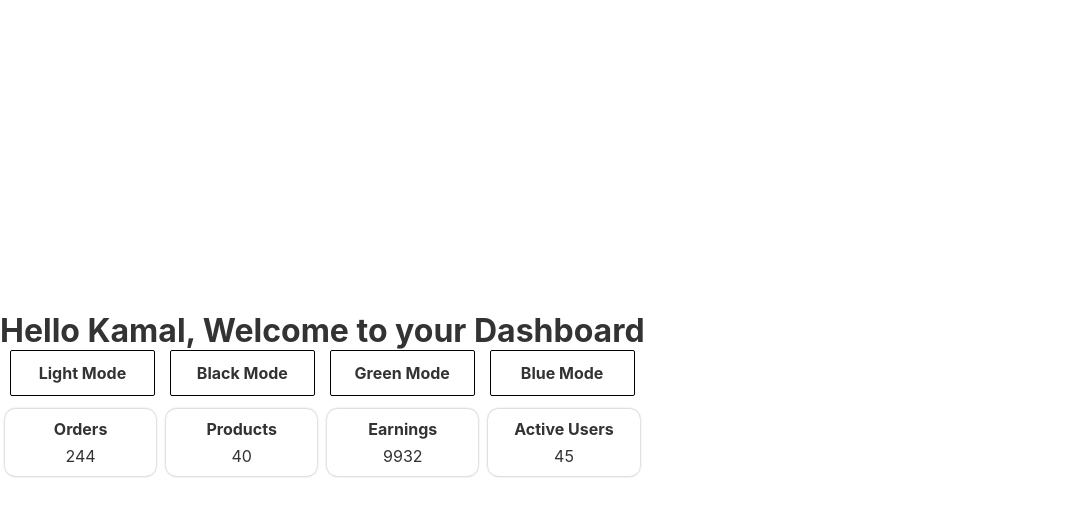
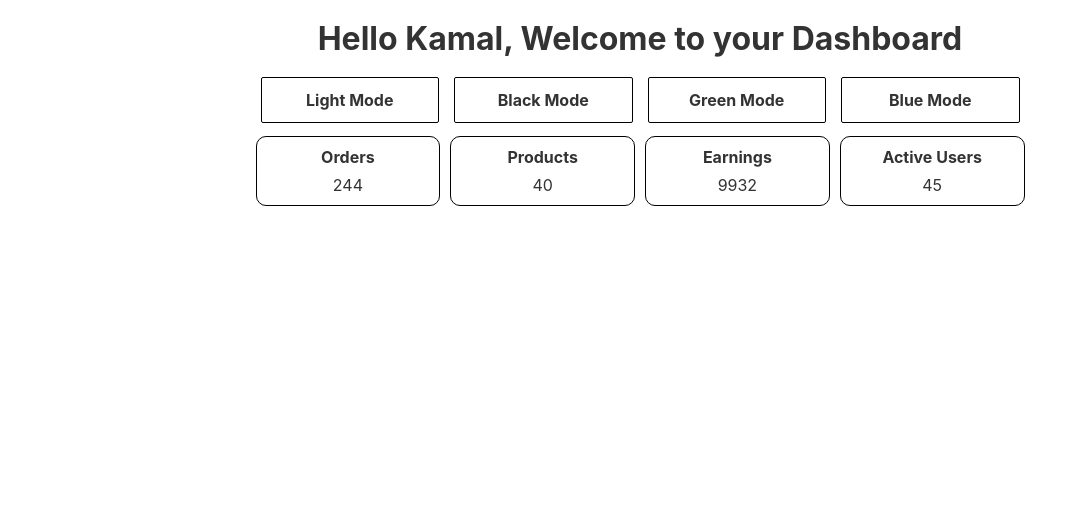
Before and after one commit to medredakamal/kam-svelte-changetheme, a Svelte app: page / in a window 1280 px wide. Shown: the top 516 px of the page, without its empty margins (0-1086 px from the left). Built offline with nearby package versions, Linux system fonts and the light colour scheme.

Commit message:
Light theme , black theme, green theme, blue theme

```diff
--- a/src/App.svelte
+++ b/src/App.svelte
@@ -15,6 +15,7 @@
 <svelte:body style="padding:0;margin:0;" />
 
 <main class={"theme-" + activetheme}>
+  <div class="app-content">
     <h1>Hello {user}, {welcome}</h1>
     <div class="buttons">
       <button on:click={() => handleTheme("light")}>Light Mode</button>
@@ -43,21 +44,35 @@
         </div>
       </div>
     </section>
+  </div>
 </main>
 
 <svelte:head>
   <style>
-    * {
+    *,
+    html {
       margin: 0;
       padding: 0;
     }
     body {
       margin: 0;
       padding: 0;
-      height: 99vh;
+      height: 100%;
       display: flex;
-      flex-direction: col;
+      flex-direction: column;
       align-items: center;
+    }
+    main {
+      height: 100%;
+      width: 100%;
+    }
+    h1 {
+      margin: 19px 0;
+    }
+    .app-content {
+      max-width: 779px;
+      margin: auto;
+      padding: 0 20px;
     }
   </style>
 </svelte:head>
@@ -101,7 +116,7 @@
     margin: 5px;
     border-radius: 10px;
     background-color: #fff;
-    box-shadow: 0px 0px 2px 0.4px rgba(0, 0, 0, 0.25);
+    border: 1px solid #000;
   }
 
   .km-card > span {
@@ -124,14 +139,50 @@
   .theme-black {
     background-color: #000;
   }
+  .theme-black h1 {
+    color: #fff;
+  }
+  .theme-black button {
+    color: #fff;
+    border-color: #fff;
+  }
+  .theme-black .km-card {
+    background-color: #000;
+    color: #fff;
+    border-color: #fff;
+  }
 
   /* Green Theme */
   .theme-green {
     background-color: #32cc7f;
+  }
+  .theme-green h1 {
+    color: #fff;
+  }
+  .theme-green button {
+    color: #fff;
+    border-color: #fff;
+  }
+  .theme-green .km-card {
+    background-color: transparent;
+    color: #fff;
+    border-color: #fff;
   }
 
   /* Black Theme */
   .theme-blue {
     background-color: #2b7ae2;
   }
+  .theme-blue h1 {
+    color: #fff;
+  }
+  .theme-blue button {
+    color: #fff;
+    border-color: #fff;
+  }
+  .theme-blue .km-card {
+    background-color: transparent;
+    color: #fff;
+    border-color: #fff;
+  }
 </style>
```
Lines whose indentation alone changed are shown as unchanged.
